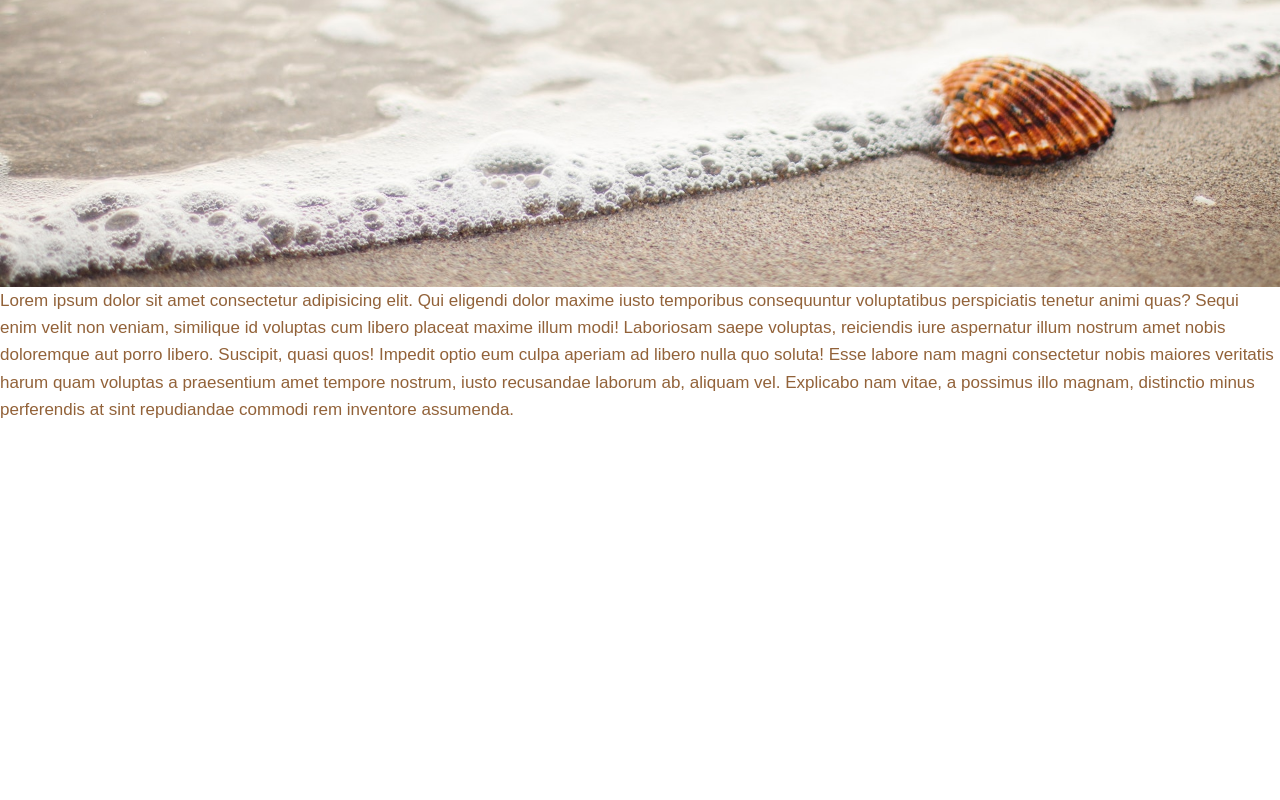
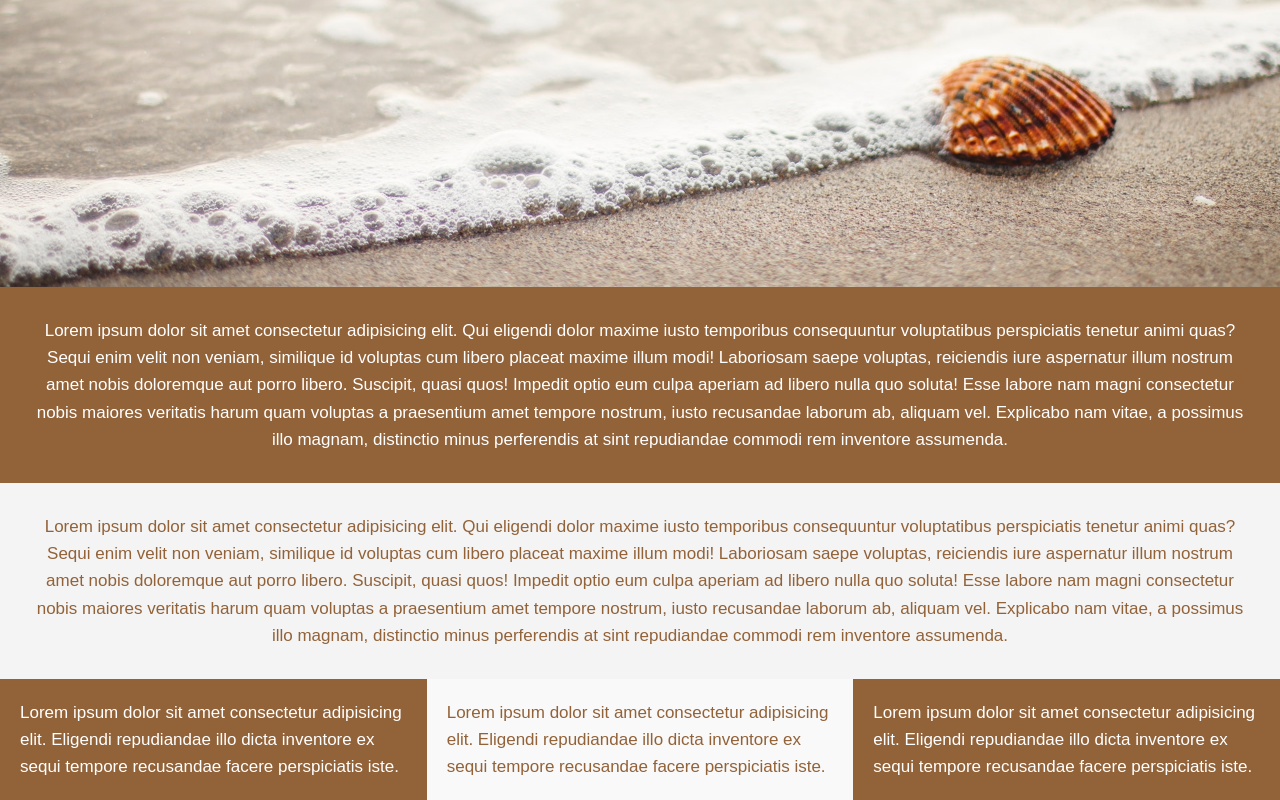
Before and after one commit to collin-tx/Beach-Landing-Page, a plain HTML site: page index.html in a window 1280 px wide. Shown: the part 513-1313 px from the top of the page. Before the commit the page ends 936 px from the top, so only its background shows below. Drawn offline with Linux system fonts and the light colour scheme.

Commit message:
Added final text sections

```diff
--- a/css/style.css
+++ b/css/style.css
@@ -26,6 +26,7 @@ body {
 
 #showcase h1 {
     font-size: 50px;
+    line-height: 1.2;
 }
 
 #showcase p {
@@ -41,3 +42,39 @@ body {
     border-radius: 10px;
     margin-top: 20px;
 }
+
+#showcase .button:hover {
+    background-color: #926239;
+    color: #fff;
+}
+
+.section-a {
+    padding: 30px;
+    background-color: #926239;
+    color: #fff;
+    text-align: center;
+}
+
+.section-b {
+    padding: 30px;
+    background: #f4f4f4;
+    text-align: center;
+}
+
+#section-c {
+    display: flex;
+}
+
+#section-c div {
+    padding: 20px;
+}
+
+#section-c .box1,
+#section-c .box3 {
+    background: #926239;
+    color: #fff;
+}
+
+#section-c .box2 {
+    background: #f9f9f9;
+}
--- a/index.html
+++ b/index.html
@@ -21,4 +21,22 @@
         harum quam voluptas a praesentium amet tempore nostrum, iusto recusandae laborum ab, aliquam vel. Explicabo nam vitae, a possimus illo magnam, distinctio minus perferendis at sint repudiandae commodi rem inventore assumenda.</p>
 </section>
 
+<section class="section-b">
+    <p>Lorem ipsum dolor sit amet consectetur adipisicing elit. Qui eligendi dolor maxime iusto temporibus consequuntur voluptatibus perspiciatis tenetur animi quas? Sequi enim velit non veniam, similique id voluptas cum libero placeat maxime illum modi!
+        Laboriosam saepe voluptas, reiciendis iure aspernatur illum nostrum amet nobis doloremque aut porro libero. Suscipit, quasi quos! Impedit optio eum culpa aperiam ad libero nulla quo soluta! Esse labore nam magni consectetur nobis maiores veritatis
+        harum quam voluptas a praesentium amet tempore nostrum, iusto recusandae laborum ab, aliquam vel. Explicabo nam vitae, a possimus illo magnam, distinctio minus perferendis at sint repudiandae commodi rem inventore assumenda.</p>
+</section>
+
+<section id="section-c">
+    <div class="box1">
+        <p>Lorem ipsum dolor sit amet consectetur adipisicing elit. Eligendi repudiandae illo dicta inventore ex sequi tempore recusandae facere perspiciatis iste.</p>
+    </div>
+    <div class="box2">
+        <p>Lorem ipsum dolor sit amet consectetur adipisicing elit. Eligendi repudiandae illo dicta inventore ex sequi tempore recusandae facere perspiciatis iste.</p>
+    </div>
+    <div class="box3">
+        <p>Lorem ipsum dolor sit amet consectetur adipisicing elit. Eligendi repudiandae illo dicta inventore ex sequi tempore recusandae facere perspiciatis iste.</p>
+    </div>
+</section>
+
 </html>
```
